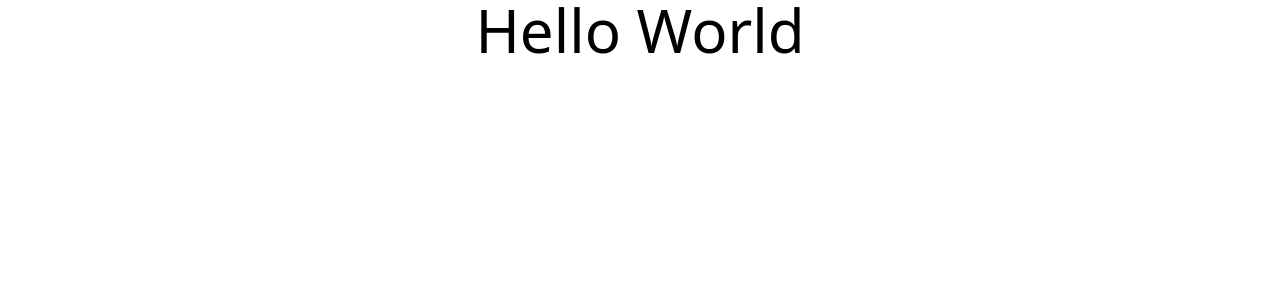
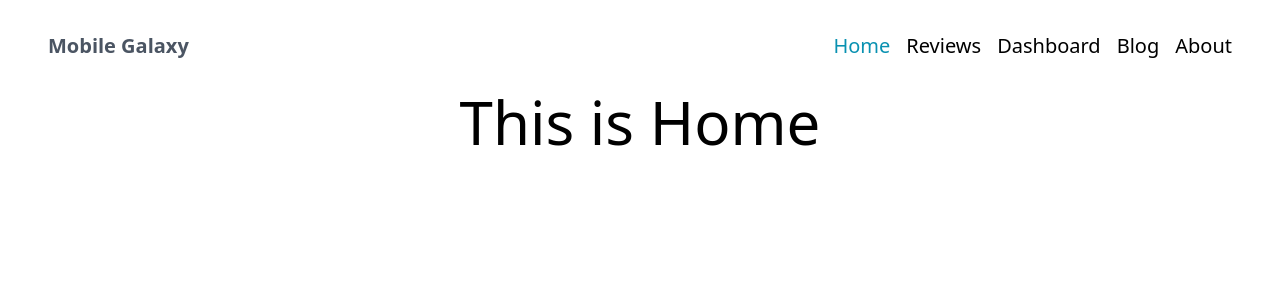
Before and after one commit to FIShahid/gadget-galaxy-router, a React (Create React App) app: page / in a window 1280 px wide. Shown: the top 300 px of the page. Built offline with nearby package versions, Linux system fonts and the light colour scheme.

Commit message:
folder-structure-added

```diff
--- a/src/App.js
+++ b/src/App.js
@@ -1,10 +1,27 @@
-import logo from './logo.svg';
 import './App.css';
+import Header from './components/Header/Header';
+import { Route, Routes } from 'react-router-dom';
+import Home from "./components/Home/Home"
+import Reviews from './components/Reviews/Reviews';
+import Dashboard from './components/Dashboard/Dashboard';
+import Blog from './components/Blog/Blog';
+import About from './components/About/About';
+import NotFound from './components/NotFound/NotFound';
 
 function App() {
   return (
     <div className='App' >
-      <h1 className='text-6xl'>Hello World</h1>
+      <Header></Header>
+      <Routes>
+        <Route path='/' element={<Home></Home>}></Route>
+        <Route path='/reviews' element={<Reviews></Reviews>}></Route>
+        <Route path='/dashboard' element={<Dashboard></Dashboard>}></Route>
+        <Route path='/blog' element={<Blog></Blog>}></Route>
+        <Route path='/about' element={<About></About>}></Route>
+        <Route path='*' element={<NotFound></NotFound>}></Route>
+
+
+      </Routes>
     </div>
   );
 }
--- /dev/null
+++ b/src/components/About/About.js
@@ -0,0 +1,11 @@
+import React from 'react';
+
+const About = () => {
+    return (
+        <div>
+            <h1>ABout section</h1>
+        </div>
+    );
+};
+
+export default About;
--- /dev/null
+++ b/src/components/Blog/Blog.js
@@ -0,0 +1,11 @@
+import React from 'react';
+
+const Blog = () => {
+    return (
+        <div>
+            <h1>Blog Section</h1>
+        </div>
+    );
+};
+
+export default Blog;
--- /dev/null
+++ b/src/components/CustomLink/CustomLink.js
@@ -0,0 +1,16 @@
+import React from 'react'
+import { Link, useMatch, useResolvedPath } from 'react-router-dom'
+
+const CustomLink = ({ children, to, ...props }) => {
+  let resolved = useResolvedPath(to)
+  let match = useMatch({ path: resolved.pathname, end: true })
+  return (
+    <div>
+      <Link style={{ color: match ? '#0991B1' : 'black' }} to={to} {...props}>
+        {children}
+      </Link>
+    </div>
+  )
+}
+
+export default CustomLink
--- /dev/null
+++ b/src/components/Dashboard/Dashboard.js
@@ -0,0 +1,11 @@
+import React from 'react';
+
+const Dashboard = () => {
+    return (
+        <div>
+            <h1>DashBoard section</h1>
+        </div>
+    );
+};
+
+export default Dashboard;
--- /dev/null
+++ b/src/components/Header/Header.js
@@ -0,0 +1,24 @@
+import React from 'react';
+import { Link } from 'react-router-dom';
+import CustomLink from '../CustomLink/CustomLink';
+
+const Header = () => {
+    return (
+        <div className='sticky top-0 bg-white px-12 py-8 flex justify-center md:justify-between'>
+        <div className='hidden md:block'>
+          <Link className='font-sans font-bold text-xl text-gray-600' to='/'>
+            Mobile Galaxy
+          </Link>
+        </div>
+        <div className='flex gap-4 text-xl'>
+          <CustomLink to='/'>Home</CustomLink>
+          <CustomLink to='/reviews'>Reviews</CustomLink>
+          <CustomLink to='/dashboard'>Dashboard</CustomLink>
+          <CustomLink to='/blog'>Blog</CustomLink>
+          <CustomLink to='/about'>About</CustomLink>
+        </div>
+      </div>
+    );
+};
+
+export default Header;
--- /dev/null
+++ b/src/components/Home/Home.js
@@ -0,0 +1,11 @@
+import React from 'react';
+
+const Home = () => {
+    return (
+        <div>
+            <h1 className='text-6xl'>This is Home</h1>
+        </div>
+    );
+};
+
+export default Home;
--- /dev/null
+++ b/src/components/NotFound/NotFound.js
@@ -0,0 +1,11 @@
+import React from 'react';
+
+const NotFound = () => {
+    return (
+        <div>
+            <h1>NOT FOUND PAGE</h1>
+        </div>
+    );
+};
+
+export default NotFound;
--- /dev/null
+++ b/src/components/ReviewDetais/ReviewDetail.js
@@ -0,0 +1,11 @@
+import React from 'react';
+
+const ReviewDetail = () => {
+    return (
+        <div>
+            <h1 className='text-4xl'>Review Details</h1>
+        </div>
+    );
+};
+
+export default ReviewDetail;
--- /dev/null
+++ b/src/components/Reviews/Reviews.js
@@ -0,0 +1,11 @@
+import React from 'react';
+
+const Reviews = () => {
+    return (
+        <div>
+            <h1 className='text-4xl'>Review Section</h1>
+        </div>
+    );
+};
+
+export default Reviews;
--- a/src/index.js
+++ b/src/index.js
@@ -1,17 +1,19 @@
 import React from 'react';
-import ReactDOM from 'react-dom';
+// import ReactDOM from 'react-dom';
+import ReactDOMClient from 'react-dom/client';
 import './index.css';
 import App from './App';
 import reportWebVitals from './reportWebVitals';
 import { BrowserRouter } from 'react-router-dom';
 
-ReactDOM.render(
+const root = ReactDOMClient.createRoot(document.getElementById('root'))
+root.render(
   <BrowserRouter>
      <React.StrictMode>
     <App />
   </React.StrictMode>
   </BrowserRouter>,
-  document.getElementById('root')
+
 );
 
 // If you want to start measuring performance in your app, pass a function
```
Also changed, not shown: src/Assets/mac.png (added), 1 other file (tests, documents, lock files or other folders).
